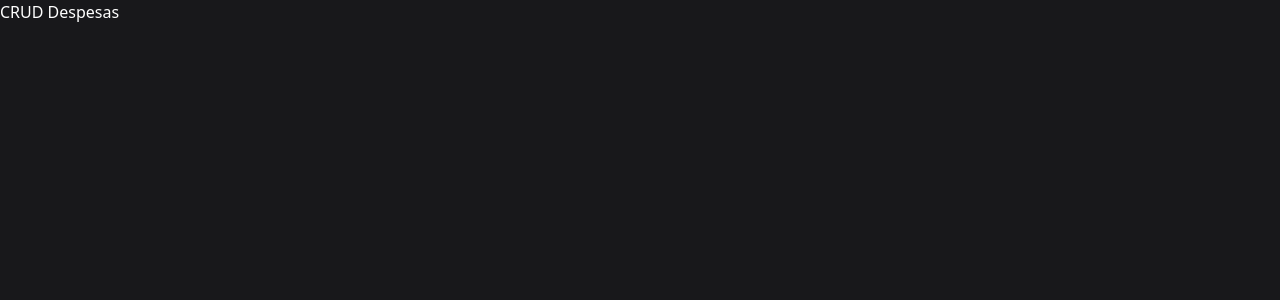
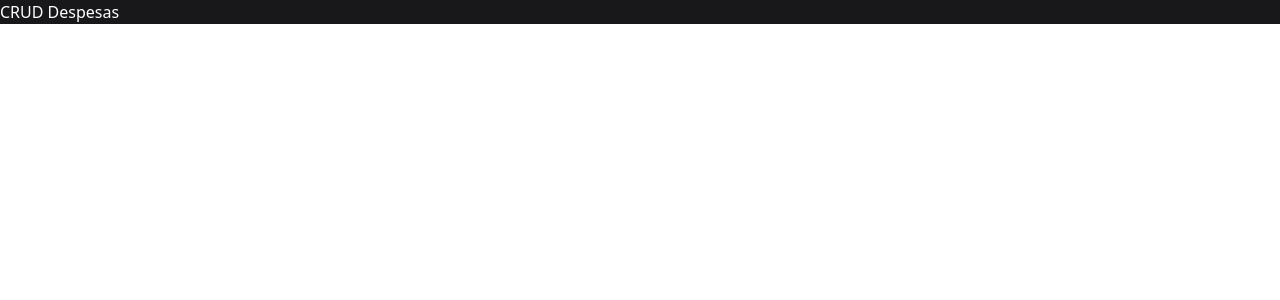
Before and after one commit to b01tech/crud-despesas, an Angular app in the folder frontend/: page / in a window 1280 px wide. Shown: the top 300 px of the page. Built offline with nearby package versions, Linux system fonts and the light colour scheme.

Commit message:
style: remove min-h-screen from global CSS

```diff
--- a/frontend/src/app/app.css
+++ b/frontend/src/app/app.css
@@ -1,5 +1,5 @@
 @import 'tailwindcss';
 
 * {
-  @apply bg-zinc-900 text-white min-h-screen;
+  @apply bg-zinc-900 text-white;
 }
```
